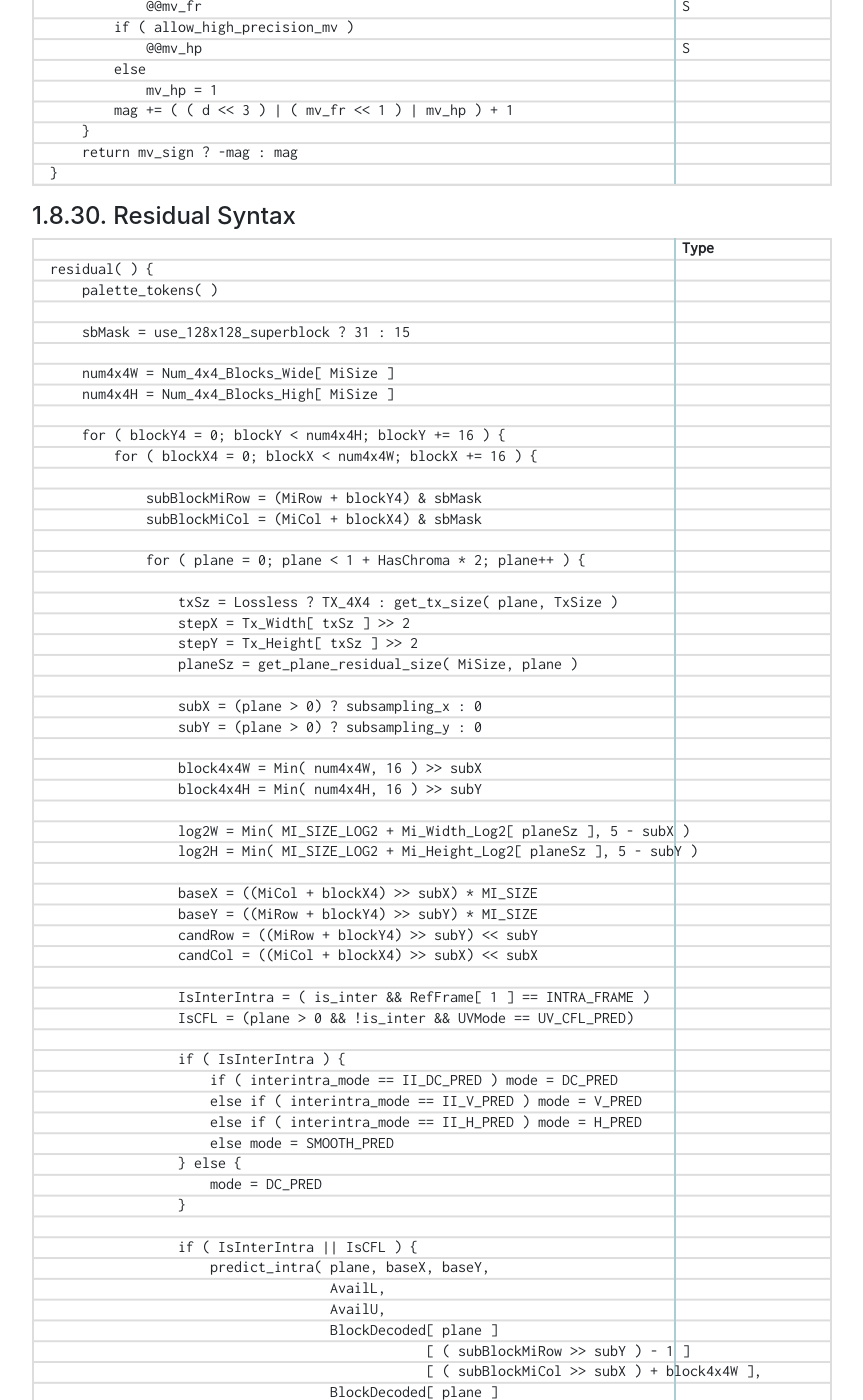
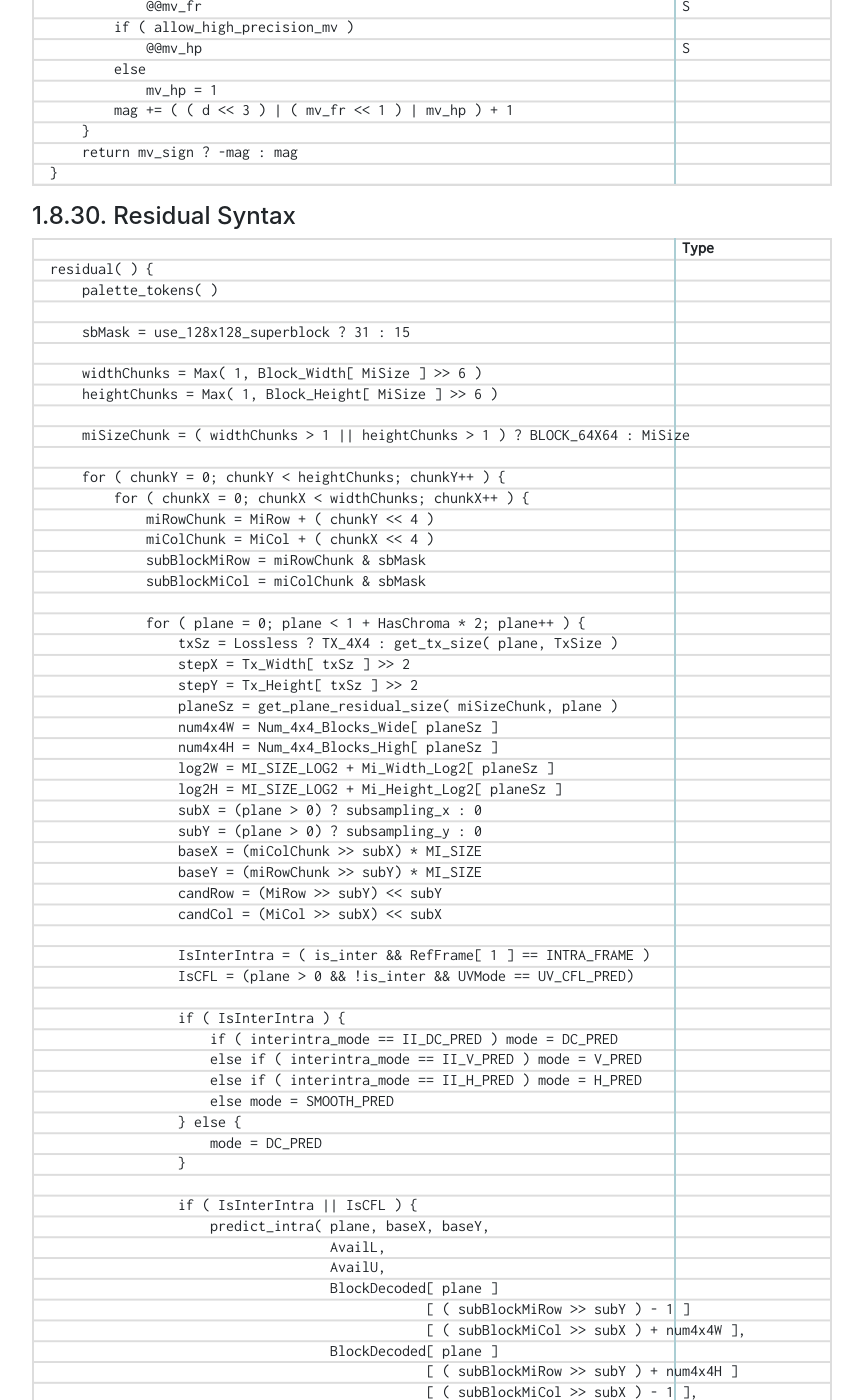
Before and after one commit to AOMediaCodec/av1-spec, a Jekyll site: the page built from 06.bitstream.syntax.md, in a window 1280 px wide and 1400 px high, scrolled down 44456 px. Shown: the whole window, without its empty margins (53-916 px from the left). Built offline with Jekyll 4.4.1, drawn with Linux system fonts in a browser that asks for light colours; nearby versions of some CDN libraries; our own code applies the rules of GitHub Pages for plain Markdown files; some of the changed text lies outside the part shown.

Commit message:
Recon: loop order corrections

```diff
--- a/06.bitstream.syntax.md
+++ b/06.bitstream.syntax.md
@@ -2349,35 +2349,33 @@ residual( ) {
 
     sbMask = use_128x128_superblock ? 31 : 15
 
-    num4x4W = Num_4x4_Blocks_Wide[ MiSize ]
-    num4x4H = Num_4x4_Blocks_High[ MiSize ]
-
-    for ( blockY4 = 0; blockY < num4x4H; blockY += 16 ) {
-        for ( blockX4 = 0; blockX < num4x4W; blockX += 16 ) {
-
-            subBlockMiRow = (MiRow + blockY4) & sbMask
-            subBlockMiCol = (MiCol + blockX4) & sbMask
+    widthChunks = Max( 1, Block_Width[ MiSize ] >> 6 )
+    heightChunks = Max( 1, Block_Height[ MiSize ] >> 6 )
+
+    miSizeChunk = ( widthChunks > 1 || heightChunks > 1 ) ? BLOCK_64X64 : MiSize
+
+    for ( chunkY = 0; chunkY < heightChunks; chunkY++ ) {
+        for ( chunkX = 0; chunkX < widthChunks; chunkX++ ) {
+            miRowChunk = MiRow + ( chunkY << 4 )
+            miColChunk = MiCol + ( chunkX << 4 )
+            subBlockMiRow = miRowChunk & sbMask
+            subBlockMiCol = miColChunk & sbMask
 
             for ( plane = 0; plane < 1 + HasChroma * 2; plane++ ) {
-
                 txSz = Lossless ? TX_4X4 : get_tx_size( plane, TxSize )
                 stepX = Tx_Width[ txSz ] >> 2
                 stepY = Tx_Height[ txSz ] >> 2
-                planeSz = get_plane_residual_size( MiSize, plane )
-
+                planeSz = get_plane_residual_size( miSizeChunk, plane )
+                num4x4W = Num_4x4_Blocks_Wide[ planeSz ]
+                num4x4H = Num_4x4_Blocks_High[ planeSz ]
+                log2W = MI_SIZE_LOG2 + Mi_Width_Log2[ planeSz ]
+                log2H = MI_SIZE_LOG2 + Mi_Height_Log2[ planeSz ]
                 subX = (plane > 0) ? subsampling_x : 0
                 subY = (plane > 0) ? subsampling_y : 0
-
-                block4x4W = Min( num4x4W, 16 ) >> subX
-                block4x4H = Min( num4x4H, 16 ) >> subY
-
-                log2W = Min( MI_SIZE_LOG2 + Mi_Width_Log2[ planeSz ], 5 - subX )
-                log2H = Min( MI_SIZE_LOG2 + Mi_Height_Log2[ planeSz ], 5 - subY )
-
-                baseX = ((MiCol + blockX4) >> subX) * MI_SIZE
-                baseY = ((MiRow + blockY4) >> subY) * MI_SIZE
-                candRow = ((MiRow + blockY4) >> subY) << subY
-                candCol = ((MiCol + blockX4) >> subX) << subX
+                baseX = (miColChunk >> subX) * MI_SIZE
+                baseY = (miRowChunk >> subY) * MI_SIZE
+                candRow = (MiRow >> subY) << subY
+                candCol = (MiCol >> subX) << subX
 
                 IsInterIntra = ( is_inter && RefFrame[ 1 ] == INTRA_FRAME )
                 IsCFL = (plane > 0 && !is_inter && UVMode == UV_CFL_PRED)
@@ -2397,37 +2395,51 @@ residual( ) {
                                    AvailU,
                                    BlockDecoded[ plane ]
                                                [ ( subBlockMiRow >> subY ) - 1 ]
-                                               [ ( subBlockMiCol >> subX ) + block4x4W ],
+                                               [ ( subBlockMiCol >> subX ) + num4x4W ],
                                    BlockDecoded[ plane ]
-                                               [ ( subBlockMiRow >> subY ) + block4x4H ]
+                                               [ ( subBlockMiRow >> subY ) + num4x4H ]
                                                [ ( subBlockMiCol >> subX ) - 1 ],
                                    mode,
                                    log2W, log2H )
                 }
 
                 if ( is_inter ) {
-                    predW = block4x4W << 2
-                    predH = block4x4H << 2
+                    predW = Block_Width[ miSizeChunk ] >> subX
+                    predH = Block_Height[ miSizeChunk ] >> subY
                     someUseIntra = 0
-                    for( r = 0; r < block4x4H; r++ )
-                        for( c = 0; c < block4x4W; c++ )
+                    for( r = 0; r < num4x4H; r++ )
+                        for( c = 0; c < num4x4W; c++ )
                             if ( RefFrames[ candRow + r ][ candCol + c ][ 0 ] == INTRA_FRAME )
                                 someUseIntra = 1
                     if ( someUseIntra ) {
+                        predW = num4x4W * 4
+                        predH = num4x4H * 4
                         candRow = MiRow
                         candCol = MiCol
                     }
-                    predict_inter( plane, baseX + x, baseY + y,
-                                   predW, predH,
-                                   candRow, candCol)
+                    r = 0
+                    for( y = 0; y < num4x4H * 4; y += predH ) {
+                        c = 0
+                        for( x = 0; x < num4x4W * 4; x += predW ) {
+                            predict_inter( plane, baseX + x, baseY + y,
+                                           predW, predH,
+                                           candRow + r, candCol + c)
+                            c++
+                        }
+                        r++
+                    }
                 }
 
                 if ( is_inter ) {
                     transform_tree( plane, baseX, baseY, num4x4W * 4, num4x4H * 4 )
                 } else {
+                    baseXBlock = (MiCol >> subX) * MI_SIZE
+                    baseYBlock = (MiRow >> subY) * MI_SIZE
                     for( y = 0; y < num4x4H; y += stepY )
                         for( x = 0; x < num4x4W; x += stepX )
-                            transform_block( plane, baseX, baseY, txSz, x, y)
+                            transform_block( plane, baseXBlock, baseYBlock, txSz,
+                                             x + ( chunkX << 4 ),
+                                             y + ( chunkY << 4 ) )
                 }
             }
         }
```
